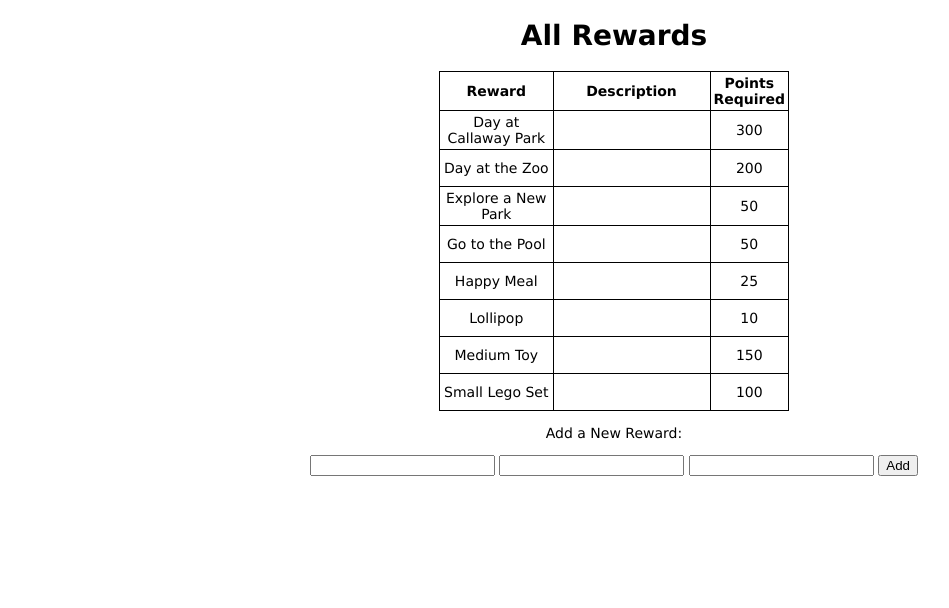
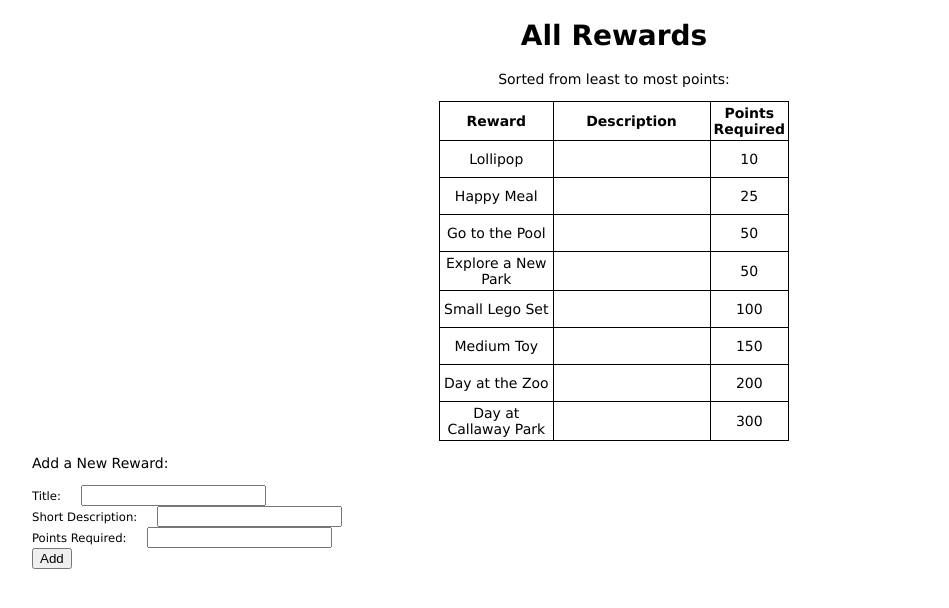
Before and after one commit to casetrait/Project-2-Goodies, a Node server app: page /rewards in a window 1280 px wide. Shown: the part 106-714 px from the top of the page, without its empty margins (26-975 px from the left). Run offline with Node 20, Linux system fonts and the light colour scheme; data comes from the database, SQL or seed files in the repository; some libraries are stand-ins or nearby versions.

Commit message:
add rewards and tasks routing finish, add rewards tasks dropdown options to kids

```diff
--- a/controllers/rewards.js
+++ b/controllers/rewards.js
@@ -2,15 +2,21 @@ const Reward = require('../models/reward');
 
 module.exports = {
     index,
-    // create,
+    create,
 }
 
 function index(req, res) {
     let modelQuery = req.query.name ? {name: new RegExp(req.query.name, 'i')} : {};
-    let sortKey = req.query.sort || 'title';
+    let sortKey = req.query.sort || 'points';
         Reward.find(modelQuery).sort(sortKey).exec(function(err, rewards) {
         if (err) return next(err);
         res.render('rewards/index', { title: 'All Rewards', rewards });
         console.log(rewards)
     })
-  }
+}
+
+function create(req, res) {
+    Reward.create(req.body, function(reward) {
+        res.redirect('/rewards')
+    })
+}
--- a/public/stylesheets/style.css
+++ b/public/stylesheets/style.css
@@ -54,3 +54,16 @@ h2, li {
   width: 150px;
   height: 30px;
 }
+
+small {
+  padding-right: 20px;
+}
+
+.new-form {
+  text-align:left;
+  padding-left: 50px;
+}
+
+div input {
+  width:max-content;
+}
--- a/routes/rewards.js
+++ b/routes/rewards.js
@@ -3,5 +3,6 @@ var router = express.Router();
 var rewardsCtrl = require ('../controllers/rewards')
 
 router.get('/', rewardsCtrl.index)
+router.post('/', rewardsCtrl.create)
 
 module.exports = router;
--- a/routes/tasks.js
+++ b/routes/tasks.js
@@ -3,5 +3,6 @@ var router = express.Router();
 var tasksCtrl = require ('../controllers/tasks')
 
 router.get('/', tasksCtrl.index)
+router.post('/', tasksCtrl.create)
 
 module.exports = router;
--- a/views/rewards/index.ejs
+++ b/views/rewards/index.ejs
@@ -1,6 +1,6 @@
 <%- include('../partials/header') %>
 <h1><%= title %></h1>
-
+<p>Sorted from least to most points:</p>
 <table id="rewards-list">
     <thead>
         <tr>
@@ -19,11 +19,13 @@
         <% }); %>
         </tbody>
     </table>
-<p>Add a New Reward:</p>
-<form method = "POST" action = "/rewards">
-    <input type="text" name="title">
-    <input type="text" name="description">
-    <input type="number" name="points">
-    <button type="submit">Add</button>
-</form>
+<div class="new-form">
+    <p>Add a New Reward:</p>
+    <form method = "POST" action = "/rewards">
+        <small>Title:</small><input type="text" name="title"><br>
+        <small>Short Description:</small><input type="text" name="description"><br>
+        <small>Points Required:</small><input type="number" name="points"><br>
+        <button type="submit">Add</button>
+    </form>
+</div>
 <%- include('../partials/footer') %>
```
Also changed, not shown: controllers/kids.js (+7 -3 lines), controllers/tasks.js (+8 -2 lines), views/kids/show.ejs (+15 -2 lines), views/tasks/index.ejs (+10 -8 lines).
